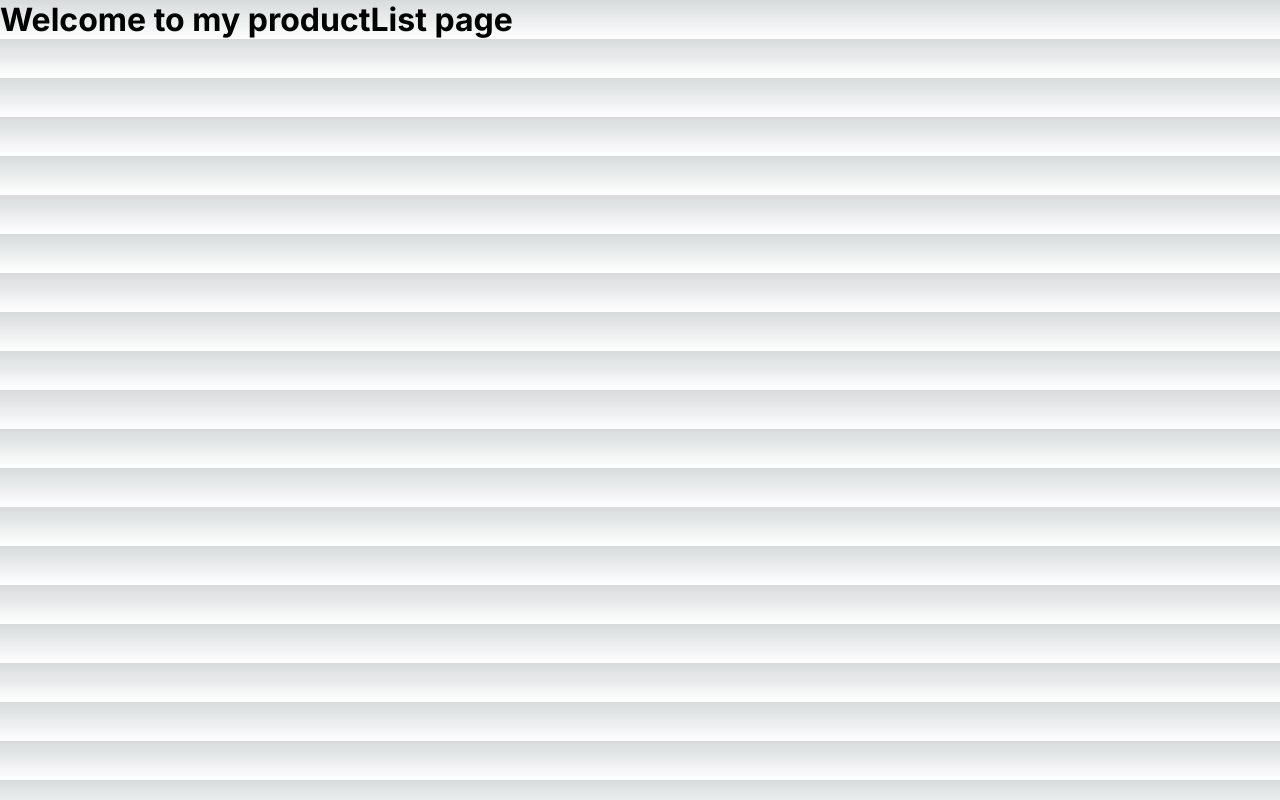
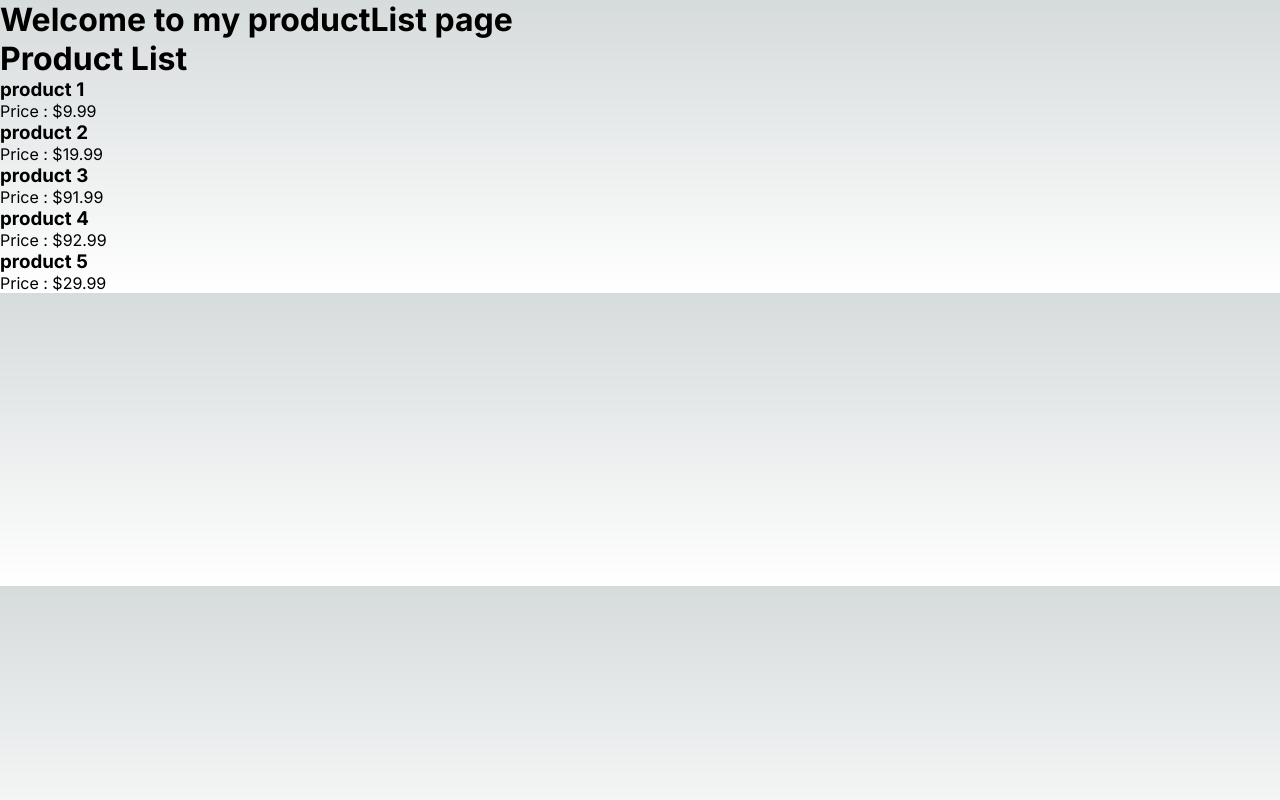
Before and after one commit to opeyemipeter1759/productlistapplication, a Next.js app: page / in a window 1280 px wide. Built offline with nearby package versions, Linux system fonts and the light colour scheme.

Commit message:
simple interface that displays list of five product

```diff
--- a/app/page.js
+++ b/app/page.js
@@ -1,4 +1,5 @@
 import React from "react";
+import Productlist from "./pages/Productlist";
 
 const Home = () =>
 {
@@ -7,6 +8,7 @@ const Home = () =>
             <h1>
                 Welcome to my productList page
             </h1>
+            <Productlist/>
         </div>
     )
 }
--- /dev/null
+++ b/app/pages/Productlist/index.js
@@ -0,0 +1,34 @@
+import React from 'react'
+
+const Productlist = () =>
+{
+    const products = [
+        { id: 1, name: "product 1", price: 9.99 },
+        { id: 2, name: "product 2", price: 19.99 },
+        { id: 3, name: "product 3", price: 91.99 },
+        { id: 4, name: "product 4", price: 92.99 },
+        { id: 5, name: "product 5", price: 29.99 },
+
+
+    ]
+    return (
+        <div>
+            <h1>
+                Product List
+            </h1>
+
+            <ul>
+                {products.map( ( product ) => (
+                    <li key={product.id}>
+                        <h3>
+                            {product.name}
+                        </h3>
+                        <p>Price : ${ product.price}</p>
+                    </li>
+                ))}
+            </ul>
+        </div>
+    )
+}
+
+export default Productlist
```
